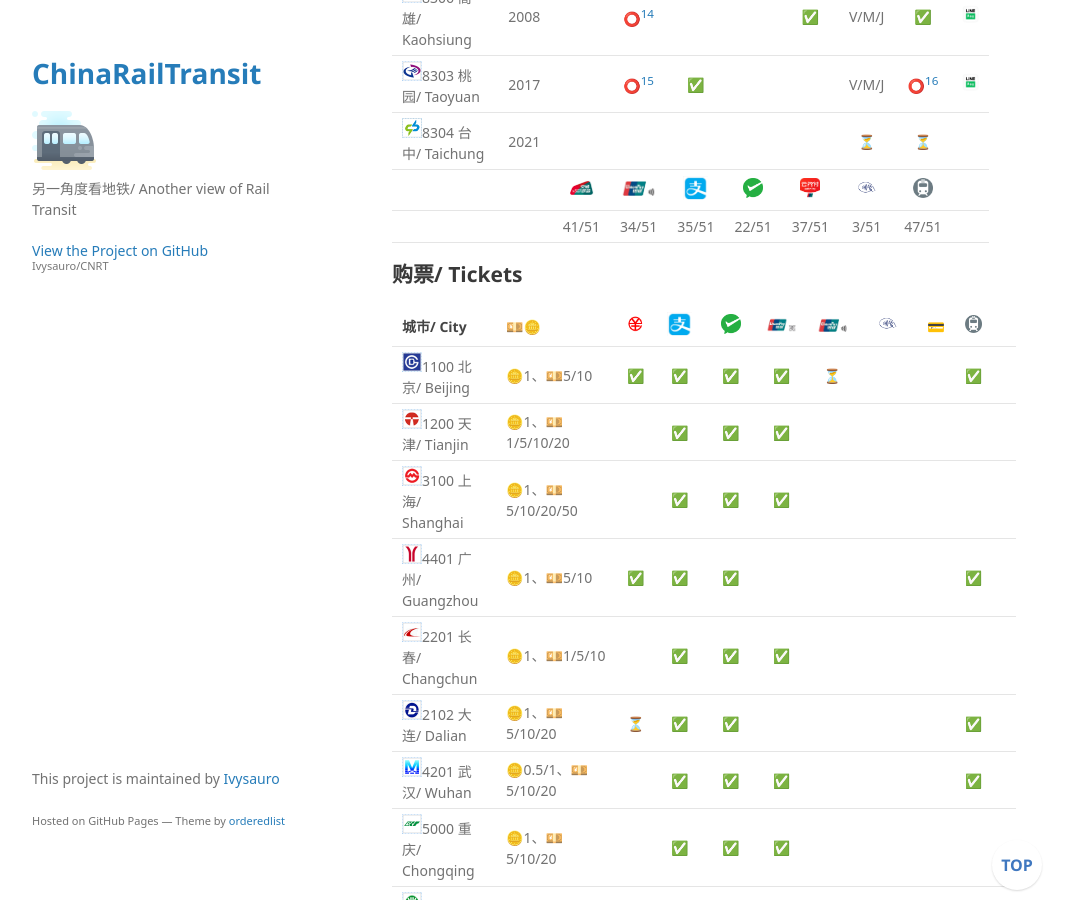
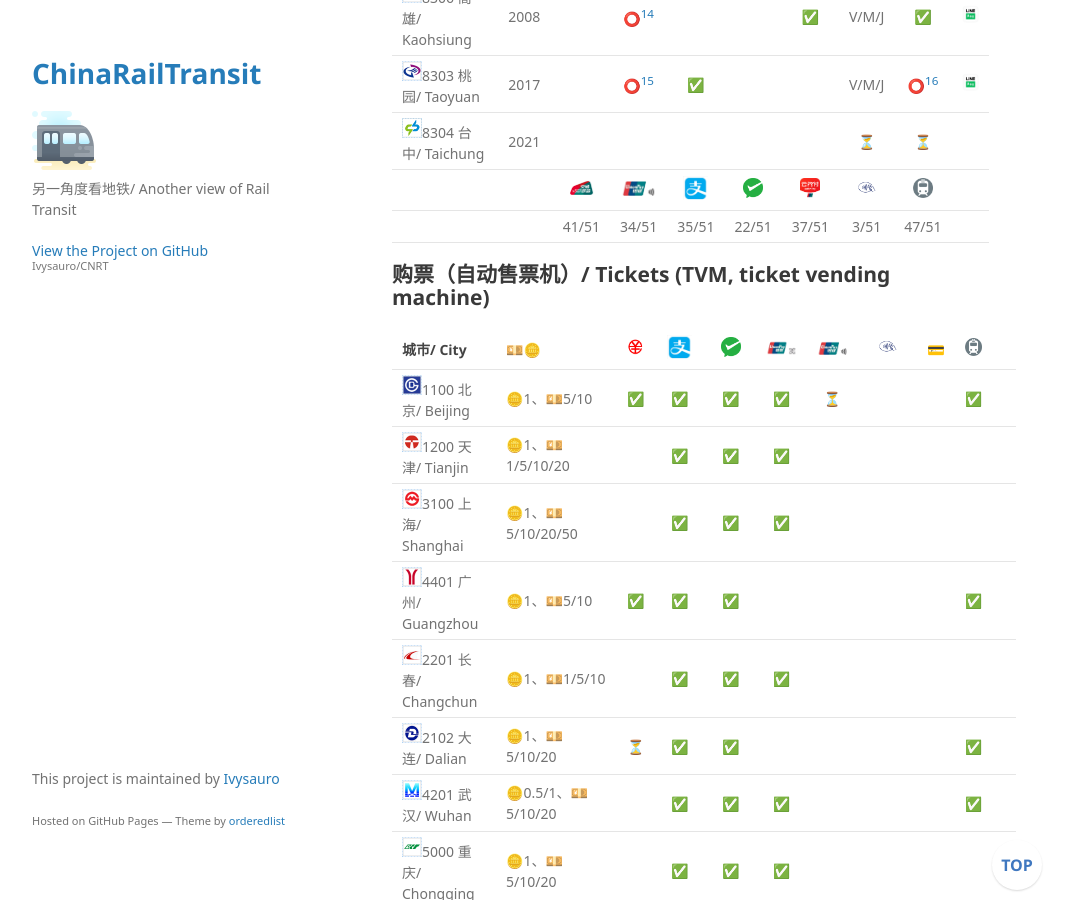
Before and after one commit to Ivysauro/CNRT, a Jekyll site: the page built from data/Pay.md, in a window 1280 px wide and 900 px high, scrolled down 4678 px. Shown: the whole window, without its empty margins (178-1249 px from the left). Built offline with Jekyll 4.4.1, drawn with Linux system fonts in a browser that asks for light colours; some web fonts are replaced; our own code applies the rules of GitHub Pages for plain Markdown files; a script that is not in the unit is left out.

Commit message:
💳更新描述

```diff
--- a/data/Pay.md
+++ b/data/Pay.md
@@ -139,7 +139,7 @@
 
 [^mo]: 澳门：除交通卡外，其他非现金支付方式仅柜台购票支持/ Macao: Only buying tickets at the counter accepted Non-cash payment methods, but Transit Card can be used on TVM
 
-## 购票/ Tickets
+## 购票（自动售票机）/ Tickets (TVM, ticket vending machine)
 
 | 城市/ City | 💴🪙 | <img src="https://raw.githubusercontent.com/Ivysauro/CNRT/master/images/eCNY.png" width="20" hegiht="20" alt="E-CNY"/> | <img src="https://raw.githubusercontent.com/Ivysauro/CNRT/master/images/Alipay.png" width="25" hegiht="25" alt="Alipay"/> | <img src="https://raw.githubusercontent.com/Ivysauro/CNRT/master/images/WeChat Pay.png" width="20" hegiht="20" alt="WeChat Pay"/> | <img src="https://raw.githubusercontent.com/Ivysauro/CNRT/master/images/Unionpay QR.png" width="40" hegiht="40" alt="Unionpay QR Code"/> | <img src="https://raw.githubusercontent.com/Ivysauro/CNRT/master/images/Unionpay NFC.png" width="35" hegiht="35" alt="Unionpay Quickpass"/> | <img src="https://raw.githubusercontent.com/Ivysauro/CNRT/master/images/contactless.gif" width="25" hegiht="25" alt="Global Cards"/> | 💳 | <img src="https://raw.githubusercontent.com/Ivysauro/CNRT/master/images/Rail Transit.png" width="20" hegiht="20" alt="Transit Apps"/> |
 | - | - | :-: | :-: | :-: | :-: | :-: | :-: | :-: | :-: |
```
